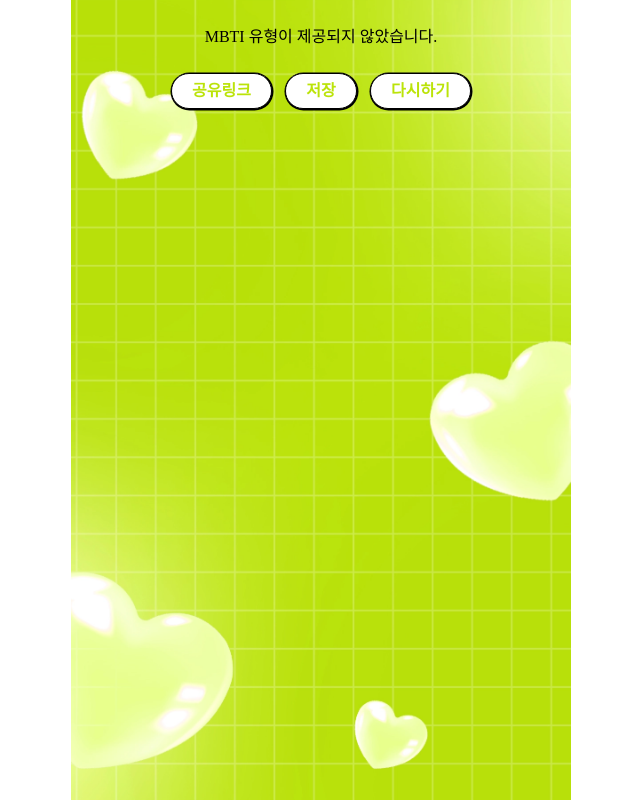
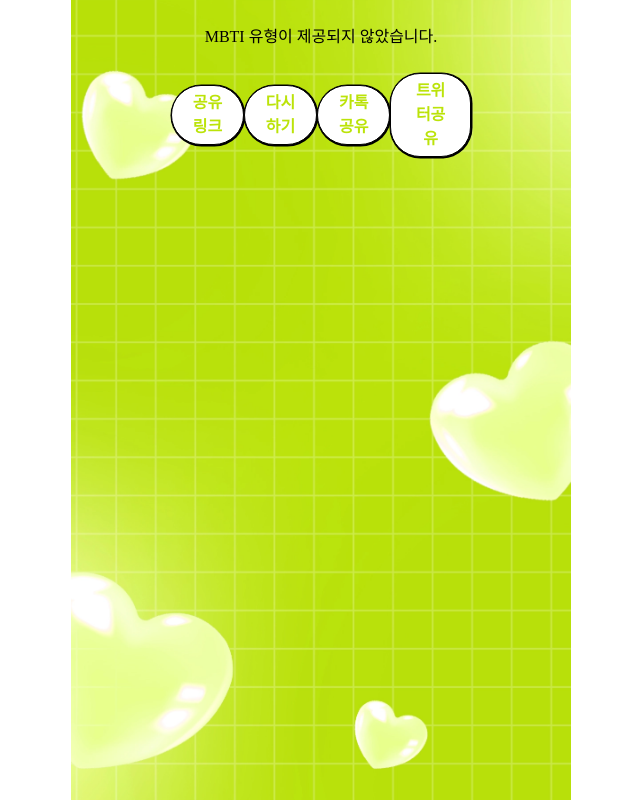
Before and after one commit to 27Lia/mbti, a React (Create React App) app: page /result in a window 1280 px wide. Shown: the whole page, without its empty margins (319-959 px from the left). Built offline with nearby package versions, Linux system fonts and the light colour scheme; no server answers; a web font is replaced by a local one.

Commit message:
feat:SNS공유기능 추가. 사진 저장기능삭제

```diff
--- a/public/index.html
+++ b/public/index.html
@@ -57,6 +57,8 @@
 
       gtag("config", "G-VMLJK8YZ8Y");
     </script>
+<script src="https://developers.kakao.com/sdk/js/kakao.js"></script>
+
   </head>
   <body>
     <noscript>You need to enable JavaScript to run this app.</noscript>
--- a/src/pages/ResultPage.jsx
+++ b/src/pages/ResultPage.jsx
@@ -5,13 +5,12 @@ import "../styles/ResultPage.css";
 import LoadingPage from "./LoadingPage";
 import html2canvas from "html2canvas";
 import CryptoJS from "crypto-js";
-
+import imageUrl from "../엔드림.webp";
 function ResultPage() {
   const location = useLocation();
   const navigate = useNavigate();
   const query = new URLSearchParams(location.search);
   const pageRef = useRef(null);
-  const baseUrl = "https://nctmbti.vercel.app";
 
   const encryptedMbtiType = query.get("mbtiType");
   const [isImgLoaded, setIsImgLoaded] = useState(false);
@@ -21,7 +20,8 @@ function ResultPage() {
   const compatibleMember = mbtiInfo?.compatibleTypes[0].description;
   const name = mbtiInfo?.compatibleTypes[0].name;
   const memberImg = mbtiInfo?.member[0].memberImg;
-  const currentUrl = window.location.href; // 현재 페이지의 URL 가져오기
+  const currentUrl = window.location.href;
+  const kakaoApiKey = process.env.REACT_APP_KAKAO_API_KEY;
 
   useEffect(() => {
     if (encryptedMbtiType && secretKey) {
@@ -37,25 +37,6 @@ function ResultPage() {
       }
     }
   }, [encryptedMbtiType, secretKey]);
-
-  const handleSaveClick = () => {
-    if (pageRef.current) {
-      html2canvas(pageRef.current, {
-        scale: 2,
-      }).then((canvas) => {
-        canvas.toBlob((blob) => {
-          const url = window.URL.createObjectURL(blob);
-          const a = document.createElement("a");
-          a.href = url;
-          a.download = "page_screenshot.jpeg";
-          a.style.display = "none";
-          document.body.appendChild(a);
-          a.click();
-          window.URL.revokeObjectURL(url);
-        }, "image/jpeg");
-      });
-    }
-  };
 
   useEffect(() => {
     const imgElement = new Image();
@@ -87,16 +68,44 @@ function ResultPage() {
     }
   };
 
-  // const handleTwitterShare = () => {
-  //   const tweetText = "나와 NCT 멤버의 궁합 결과를 확인해보세요!";
-  //   const twitterShareUrl = `https://twitter.com/intent/tweet?text=${encodeURIComponent(tweetText)}&url=${encodeURIComponent(currentUrl)}`;
-  //   window.open(twitterShareUrl, "_blank");
-  // };
+  const handleTwitterShare = () => {
+    const tweetText = "나와 NCT 멤버의 궁합 결과를 확인해보세요!";
+    const twitterShareUrl = `https://twitter.com/intent/tweet?text=${encodeURIComponent(tweetText)}&url=${encodeURIComponent(currentUrl)}`;
+    window.open(twitterShareUrl, "_blank");
+  };
 
-  // const handleKakaoShare = () => {
-  //   const kakaoShareUrl = `https://www.kakaotalk.com/share?url=${encodeURIComponent(currentUrl)}`;
-  //   window.open(kakaoShareUrl, "_blank");
-  // };
+  const handleKakaoShare = async () => {
+    if (window.Kakao) {
+      window.Kakao.init(kakaoApiKey);
+      try {
+        await window.Kakao.Link.sendDefault({
+          objectType: "feed",
+          content: {
+            title: "NCT MBTI TEST !",
+            description: "나와 NCT 멤버의 궁합 결과를 확인해보세요!",
+            imageUrl: imageUrl,
+            link: {
+              mobileWebUrl: currentUrl,
+              webUrl: currentUrl,
+            },
+          },
+          buttons: [
+            {
+              title: "결과 보러가기",
+              link: {
+                mobileWebUrl: currentUrl,
+                webUrl: currentUrl,
+              },
+            },
+          ],
+        });
+      } catch (error) {
+        console.error("카카오 공유에 실패했습니다:", error);
+      }
+    } else {
+      alert("카카오톡 앱이 설치되어 있지 않습니다.");
+    }
+  };
 
   return (
     <div className="resultPage" ref={pageRef}>
@@ -140,18 +149,15 @@ function ResultPage() {
         <button className="retry-btn" onClick={handleShare}>
           공유링크
         </button>
-        <button className="retry-btn" onClick={handleSaveClick}>
-          저장
-        </button>
         <button className="retry-btn" onClick={() => navigate("/")}>
           다시하기
         </button>
-        {/* <button className="retry-btn" onClick={handleKakaoShare}>
+        <button className="retry-btn" onClick={handleKakaoShare}>
           카톡공유
         </button>
         <button className="retry-btn" onClick={handleTwitterShare}>
           트위터공유
-        </button> */}
+        </button>
       </div>
     </div>
   );
```
Also changed, not shown: src/엔드림.webp (added).
